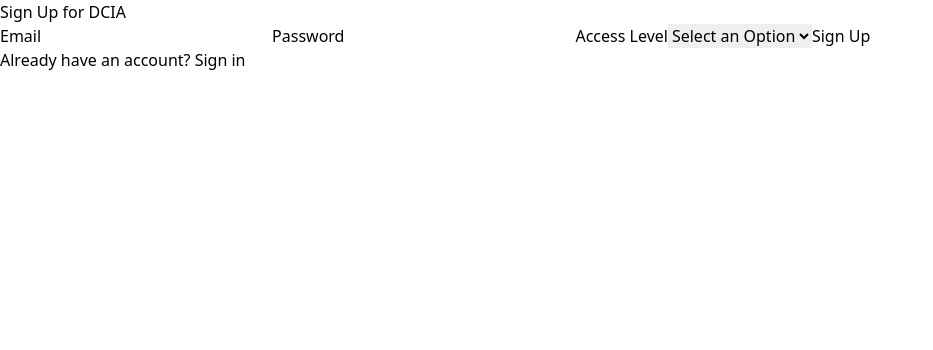
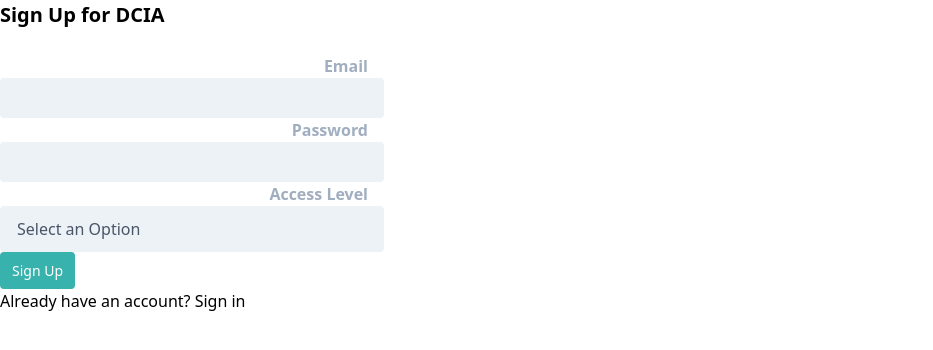
Before and after one commit to ualr-htcpcp/dcia, a Next.js app: page /register in a window 1280 px wide. Shown: the top 350 px of the page, without its empty margins (0-933 px from the left). Built offline with nearby package versions, Linux system fonts and the light colour scheme.

Commit message:
Initial frontend work completed

```diff
--- a/src/pages/api/register.js
+++ b/src/pages/api/register.js
@@ -16,7 +16,6 @@ handler.post(async (req, res) => {
     offendingFields: [],
   };
   try {
-    //TODO: we should probably abstract this to use throughout the solution
     // General field validation checks
     if (!req.body.email) {
       validationError.error = true;
--- a/src/pages/register.js
+++ b/src/pages/register.js
@@ -1,66 +1,112 @@
-import React from "react";
+import { useState, useEffect } from "react";
 
 export default function Register() {
-  const [email, setEmail] = React.useState(null);
-  const [password, setPassword] = React.useState(null);
-  const [accessLevel, setAccessLevel] = React.useState(null);
+  const [email, setEmail] = useState("");
+  const [password, setPassword] = useState("");
+  const [accessLevel, setAccessLevel] = useState(null);
+  const [errors, setErrors] = useState(null);
+  const [success, setSuccess] = useState(null);
 
   const handleSubmit = async (e) => {
     e.preventDefault();
-    console.log("clicked!");
+    try {
+      const formContents = {
+        email: email,
+        password: password,
+        accessLevel: accessLevel,
+      };
+      const posted = await fetch("/api/register", {
+        method: "post",
+        headers: {
+          "Content-Type": "application/json;charset=utf-8",
+        },
+        body: JSON.stringify(formContents),
+      });
+      if (posted.ok) {
+        const response = await posted.json();
+        setSuccess(response.message);
 
-    const payload = {
-      email: email,
-      password: password,
-      accessLevel: accessLevel,
-    };
-    fetch("api/register", {
-      method: "post",
-      body: JSON.stringify(payload),
-    })
-      .then((res) => {
-        res.json();
-      })
-      .then((json) => {
-        console.log(json);
-      })
-      .catch((e) => {
-        console.log(e);
-      });
+        // Clear form
+        setEmail("");
+        setPassword("");
+        setAccessLevel("");
+      } else {
+        //TODO: If form validation error, focus/outline offending fields and display error text.
+        // Otherwise, just display error text.
+        const response = await posted.json();
+        setErrors(response.message);
+      }
+    } catch (err) {
+      //TODO: Handle network errors
+      setErrors(err);
+    }
   };
   return (
     <>
-      <h2>Sign Up for DCIA</h2>
-      <form onSubmit={handleSubmit}>
-        <label htmlFor="email">Email</label>
+      <h2 className="text-xl font-semibold">Sign Up for DCIA</h2>
+
+      {success && <h2 className="font-bold text-green-500">{success}</h2>}
+      {errors && <h2 className=" font-bold text-red-500">{errors}</h2>}
+      <br />
+      <form className="w-full max-w-sm" onSubmit={handleSubmit}>
+        <label
+          className="block text-gray-500 font-bold md:text-right mb-1 md:mb-0 pr-4"
+          htmlFor="email"
+        >
+          Email
+        </label>
         <input
+          className="bg-gray-200 appearance-none border-2 border-gray-200 rounded w-full py-2 px-4 text-gray-700 leading-tight focus:outline-none focus:bg-white focus:border-purple-500"
           type="text"
           id="email"
           value={email}
           onChange={(e) => setEmail(e.target.value)}
         />
 
-        <label htmlFor="password">Password</label>
+        <label
+          className="block text-gray-500 font-bold md:text-right mb-1 md:mb-0 pr-4"
+          htmlFor="password"
+        >
+          Password
+        </label>
         <input
+          className="bg-gray-200 appearance-none border-2 border-gray-200 rounded w-full py-2 px-4 text-gray-700 leading-tight focus:outline-none focus:bg-white focus:border-purple-500"
           type="password"
           id="password"
           value={password}
           onChange={(e) => setPassword(e.target.value)}
         />
 
-        <label htmlFor="accessLevel">Access Level</label>
-        <select id="accessLevel" onBlur={(e) => setAccessLevel(e.target.value)}>
-          <option disabled selected value>
+        <label
+          className="block text-gray-500 font-bold md:text-right mb-1 md:mb-0 pr-4"
+          htmlFor="accessLevel"
+        >
+          Access Level
+        </label>
+        <select
+          className="block appearance-none w-full bg-gray-200 border border-gray-200 text-gray-700 py-3 px-4 pr-8 rounded leading-tight focus:outline-none focus:bg-white focus:border-gray-500"
+          id="accessLevel"
+          onBlur={(e) => setAccessLevel(e.target.value)}
+          defaultValue={""}
+        >
+          <option value="" disabled>
             Select an Option
           </option>
           <option value="instructor">Instructor</option>
           <option value="admin">Administrator</option>
         </select>
 
-        <button type="submit">Sign Up</button>
+        <button
+          className="flex-shrink-0 bg-teal-500 hover:bg-teal-700 border-teal-500 hover:border-teal-700 text-sm border-4 text-white py-1 px-2 rounded"
+          type="submit"
+        >
+          Sign Up
+        </button>
       </form>
 
-      <span>Already have an account? Sign in</span>
+      <span>
+        Already have an account? <a href="/sign-in">Sign in</a>
+      </span>
     </>
   );
 }
```
